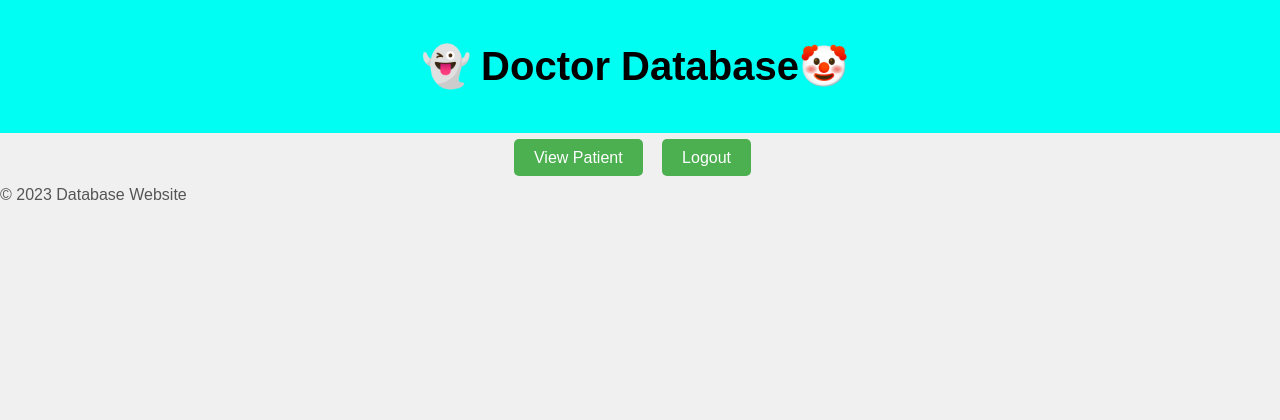
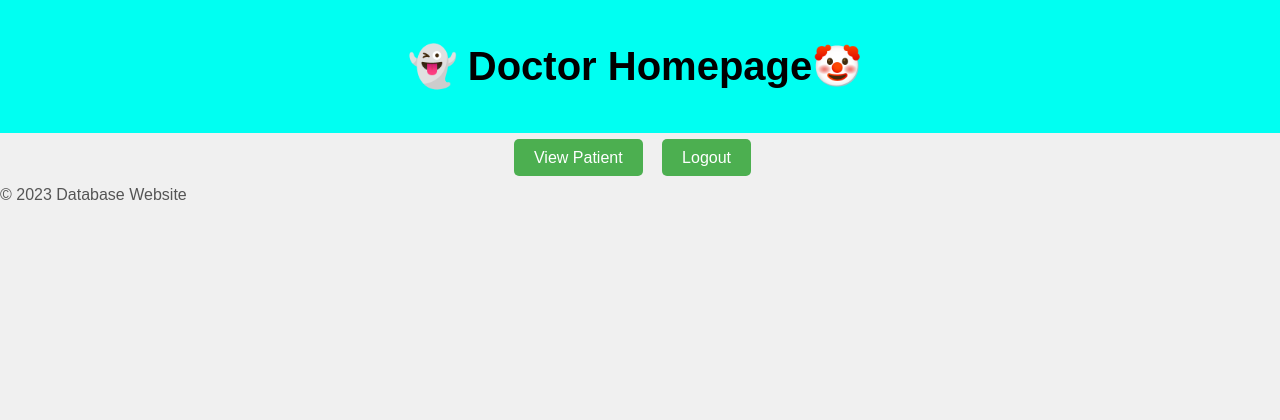
Before and after one commit to binhow612/database_website, a Flask app: template website/templates/docHomepage.html in a window 1280 px wide. Shown: the top 420 px of the page. Run offline with Flask 3, Linux system fonts and the light colour scheme; the template is opened without the code that fills it, so the values that code supplies are empty.

Commit message:
Update docHomepage.html

```diff
--- a/website/templates/docHomepage.html
+++ b/website/templates/docHomepage.html
@@ -13,7 +13,7 @@
   </head>
   <body>
     <header>
-      <h1>Doctor Database</h1>
+      <h1>Doctor Homepage</h1>
     </header>
     <nav>
       <ul>
```
